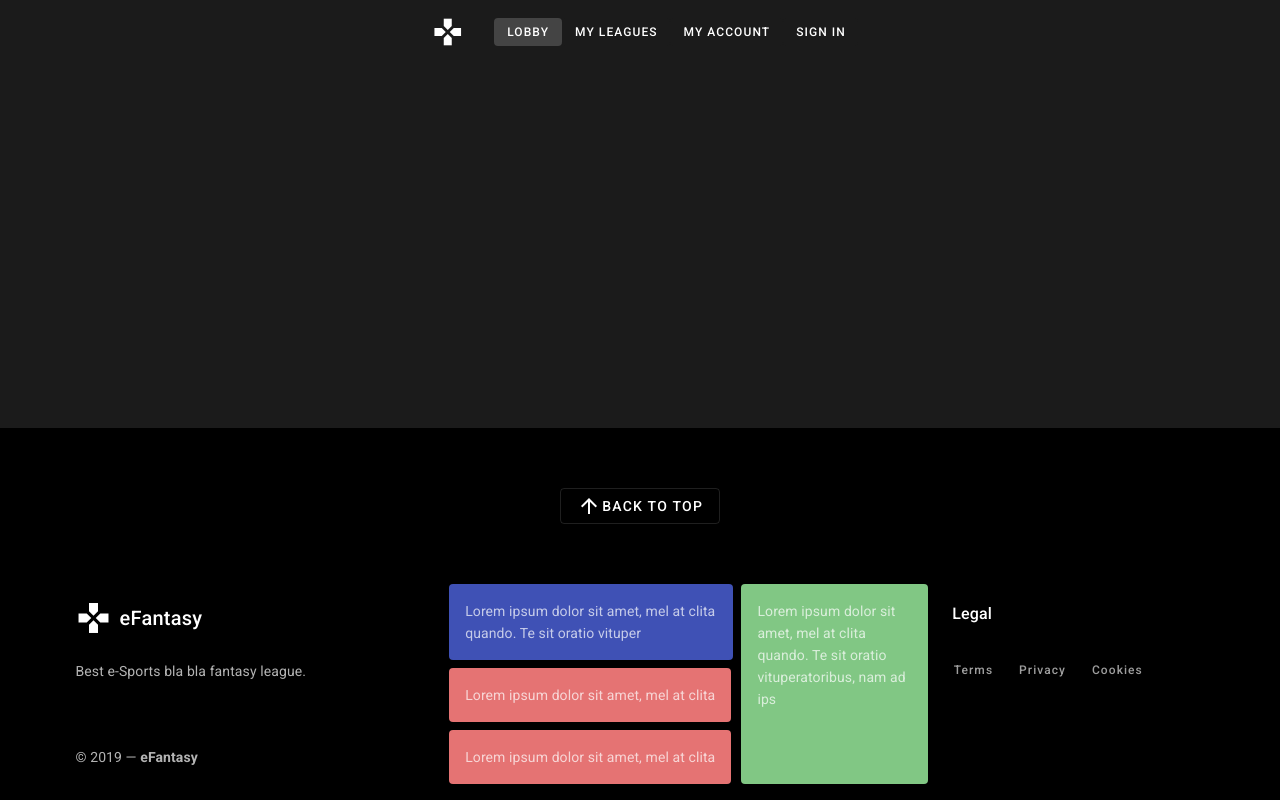
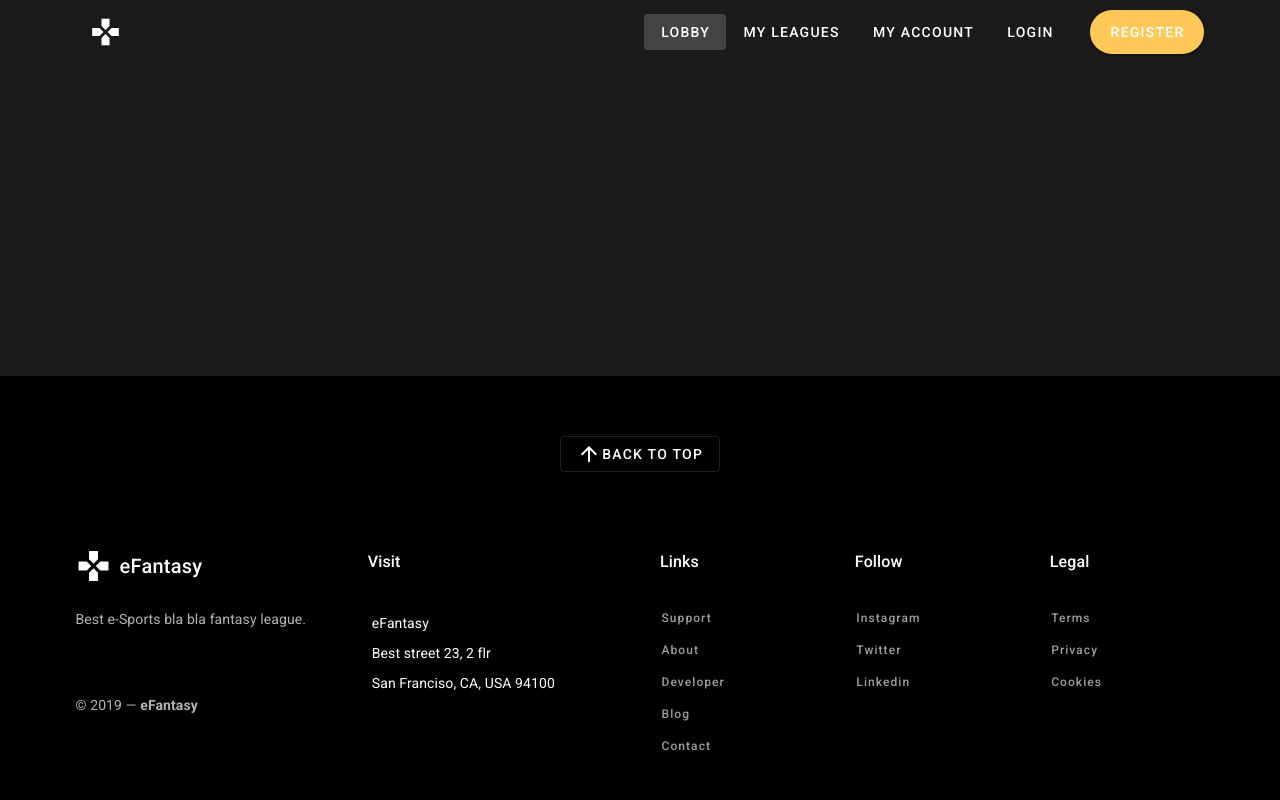
Before and after one commit to esportsdrafts/esportsdrafts-frontend-legacy, a Vue app: page / in a window 1280 px wide. Built offline with nearby package versions, Linux system fonts and the light colour scheme.

Commit message:
Kinda fix nav bar on different screen sizes

```diff
--- a/src/components/Footer.vue
+++ b/src/components/Footer.vue
@@ -1,5 +1,5 @@
 <template>
-  <v-footer color="black" padless absolute class="pt-6 pl-6 pr-6">
+  <v-footer color="black" padless absolute class="pt-6 pl-6 pr-6 pb-6">
     <v-container grid-list-md color="black">
       <v-flex color="black" py-4 text-center white--text xs12 class="mb-8">
         <v-btn class="ma-2" outlined text>
@@ -7,7 +7,7 @@
         </v-btn>
       </v-flex>
       <v-layout wrap>
-        <v-flex d-flex xs12 sm6 md4>
+        <v-flex d-flex xs12 sm6 md3>
           <v-card color="black">
             <v-card-title primary class="title mb-2">
               <v-icon large class="mr-2">gamepad</v-icon>eFantasy
@@ -21,30 +21,47 @@
           </v-card>
         </v-flex>
         <v-flex d-flex xs12 sm6 md3>
-          <v-layout wrap>
-            <v-flex d-flex>
-              <v-card color="indigo" dark>
-                <v-card-text>{{ lorem.slice(0, 70) }}</v-card-text>
-              </v-card>
+          <v-card color="black">
+            <v-card-title primary class="subtitle-1 font-weight-medium">Visit</v-card-title>
+            <v-flex>
+              <v-card-text class="pb-2">eFantasy</v-card-text>
+              <v-card-text class="pb-2 pt-0 ma-0">Best street 23, 2 flr</v-card-text>
+              <v-card-text class="pb-2 pt-0 ma-0">San Franciso, CA, USA 94100</v-card-text>
             </v-flex>
-            <v-flex d-flex>
-              <v-layout wrap>
-                <v-flex v-for="n in 2" :key="n" d-flex xs12>
-                  <v-card color="red lighten-2" dark>
-                    <v-card-text>{{ lorem.slice(0, 40) }}</v-card-text>
-                  </v-card>
-                </v-flex>
-              </v-layout>
-            </v-flex>
-          </v-layout>
-        </v-flex>
-        <v-flex d-flex xs12 sm6 md2 child-flex>
-          <v-card color="green lighten-2">
-            <v-card-text>{{ lorem.slice(0, 90) }}</v-card-text>
           </v-card>
         </v-flex>
-        <v-flex d-flex xs12 sm6 md3>
-          <v-card color="black">
+        <v-flex d-flex xs12 sm6 md2>
+          <v-card color="black" width="120">
+            <v-card-title primary class="subtitle-1 font-weight-medium">Links</v-card-title>
+            <v-flex>
+              <v-btn
+                v-for="link in links"
+                :key="link"
+                small
+                color="grey"
+                text
+                class="my-2 text-none pb-0 pt-0 mb-n1"
+              >{{ link }}</v-btn>
+            </v-flex>
+          </v-card>
+        </v-flex>
+        <v-flex d-flex xs12 sm6 md2>
+          <v-card color="black" width="120">
+            <v-card-title primary class="subtitle-1 font-weight-medium">Follow</v-card-title>
+            <v-flex>
+              <v-btn
+                v-for="link in follow"
+                :key="link"
+                small
+                color="grey"
+                text
+                class="my-2 text-none pb-0 pt-0 mb-n1"
+              >{{ link }}</v-btn>
+            </v-flex>
+          </v-card>
+        </v-flex>
+        <v-flex d-flex xs12 sm6 md2>
+          <v-card color="black" width="120">
             <v-card-title primary class="subtitle-1 font-weight-medium">Legal</v-card-title>
             <v-flex>
               <v-btn
@@ -53,7 +70,7 @@
                 small
                 color="grey"
                 text
-                class="my-2 text-none"
+                class="my-2 text-none pb-0 pt-0 mb-n1"
               >{{ link }}</v-btn>
             </v-flex>
           </v-card>
@@ -77,7 +94,6 @@ import Vue from "vue";
 
 export default {
   data: () => ({
-    lorem: `Lorem ipsum dolor sit amet, mel at clita quando. Te sit oratio vituperatoribus, nam ad ipsum posidonium mediocritatem, explicari dissentiunt cu mea. Repudiare disputationi vim in, mollis iriure nec cu, alienum argumentum ius ad. Pri eu justo aeque torquatos.`,
     legal: ["Terms", "Privacy", "Cookies"],
     follow: ["Instagram", "Twitter", "Linkedin"],
     links: ["Support", "About", "Developer", "Blog", "Contact"]
--- a/src/components/Navigation.vue
+++ b/src/components/Navigation.vue
@@ -1,19 +1,22 @@
 <template>
   <v-app-bar app color="#1b1b1b" flat>
     <v-progress-linear :active="loading" :indeterminate="loading" absolute top color="primary"></v-progress-linear>
-    <v-layout column align-center justify-space-between row>
-      <v-flex xs12>
-        <v-container>
+    <v-container grid-list-md>
+      <v-layout row align-center justify-space-between wrap>
+        <v-flex xl1 lg1 md1 xs12 sm12>
           <v-btn class="ma-5" tile x-large color="white" icon>
             <v-icon>gamepad</v-icon>
           </v-btn>
-          <v-btn to="/" class="simple-hover" color="#1b1b1b" small depressed>Lobby</v-btn>
-          <v-btn to="/register" class="simple-hover" color="#1b1b1b" small depressed>My Leagues</v-btn>
-          <v-btn to="/register" class="simple-hover" color="#1b1b1b" small depressed>My Account</v-btn>
-          <v-btn to="/login" class="mr-5 simple-hover" color="#1b1b1b" small depressed>SIGN IN</v-btn>
-        </v-container>
-      </v-flex>
-    </v-layout>
+        </v-flex>
+        <v-flex md8 xl4 lg6 s12 offset-md3 offset-lg5>
+          <v-btn to="/" class="simple-hover" color="#1b1b1b" depressed>Lobby</v-btn>
+          <v-btn to="/register" class="simple-hover" color="#1b1b1b" depressed>My Leagues</v-btn>
+          <v-btn to="/register" class="simple-hover" color="#1b1b1b" depressed>My Account</v-btn>
+          <v-btn to="/login" class="simple-hover" color="#1b1b1b" depressed>Login</v-btn>
+          <v-btn to="/register" class="ml-5" color="primary" large rounded>REGISTER</v-btn>
+        </v-flex>
+      </v-layout>
+    </v-container>
   </v-app-bar>
 </template>
 
```
